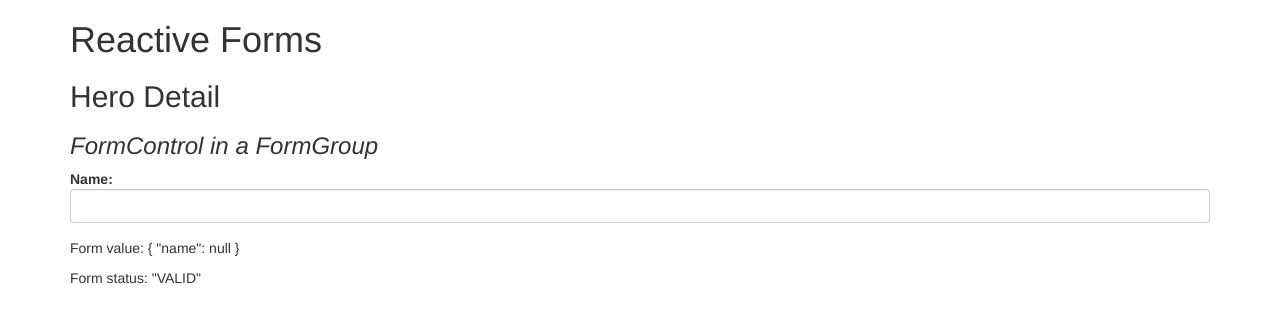
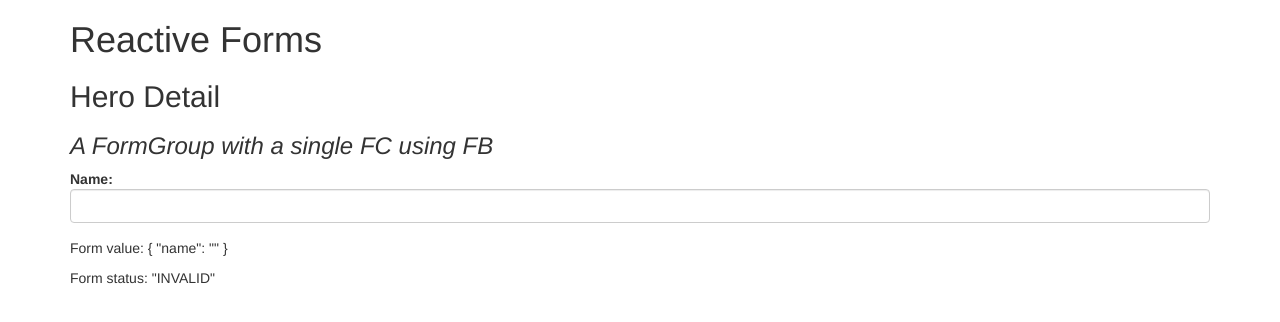
Before and after one commit to makkars/angular-reactive-forms, an Angular app: page / in a window 1280 px wide. Shown: the top 322 px of the page. Built offline with nearby package versions, Linux system fonts and the light colour scheme.

Commit message:
FB
Change-Id: I3ab61f8ab07b724ddae2520036ffadec27491904

```diff
--- a/src/app/component/hero-detail/hero-detail.component.html
+++ b/src/app/component/hero-detail/hero-detail.component.html
@@ -5,7 +5,7 @@
 </label> -->
 
 <h2>Hero Detail</h2>
-<h3><i>FormControl in a FormGroup</i></h3>
+<h3><i>A FormGroup with a single FC using FB</i></h3>
 <form [formGroup]="heroForm" novalidate>
   <div class="form-group">
     <label class="center-block">Name:
--- a/src/app/component/hero-detail/hero-detail.component.ts
+++ b/src/app/component/hero-detail/hero-detail.component.ts
@@ -1,5 +1,5 @@
 import { Component, OnInit } from '@angular/core';
-import { FormControl, FormGroup, FormBuilder } from '@angular/forms';
+import { FormControl, FormGroup, FormBuilder, Validators } from '@angular/forms';
 
 @Component({
   selector: 'app-hero-detail',
@@ -7,15 +7,15 @@ import { FormControl, FormGroup, FormBuilder } from '@angular/forms';
   styleUrls: ['./hero-detail.component.css']
 })
 export class HeroDetailComponent {
-  heroForm = new FormGroup ({
-    name: new FormControl()
-  });
+  heroForm: FormGroup;
+
+  constructor(private fb: FormBuilder) {
+    this.createForm();
+  }
+
+  createForm() {
+    this.heroForm = this.fb.group({
+      name: ['', Validators.required]
+    });
+  }
 }
-// export class HeroDetailComponent implements OnInit {
-
-//   name = new FormControl;
-//   constructor() { }
-
-//   ngOnInit() {
-//   }
-// }
```
